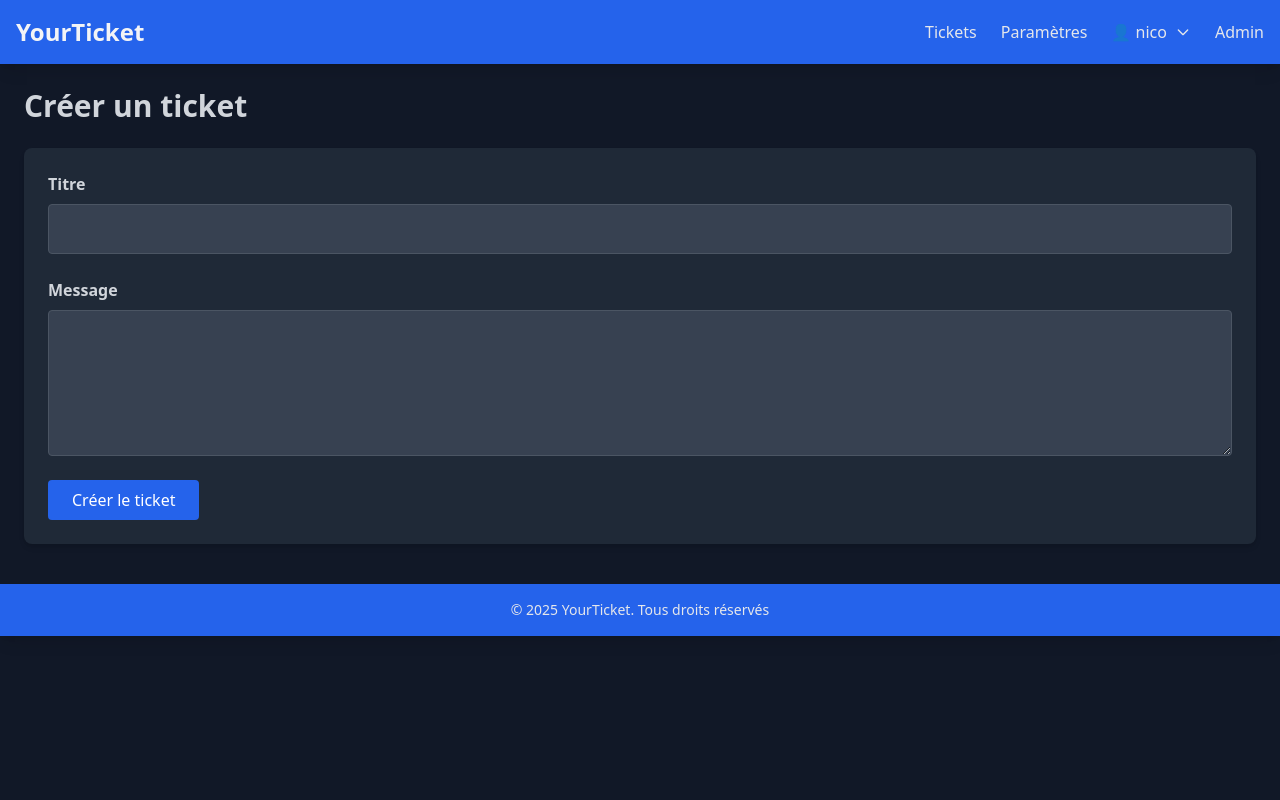
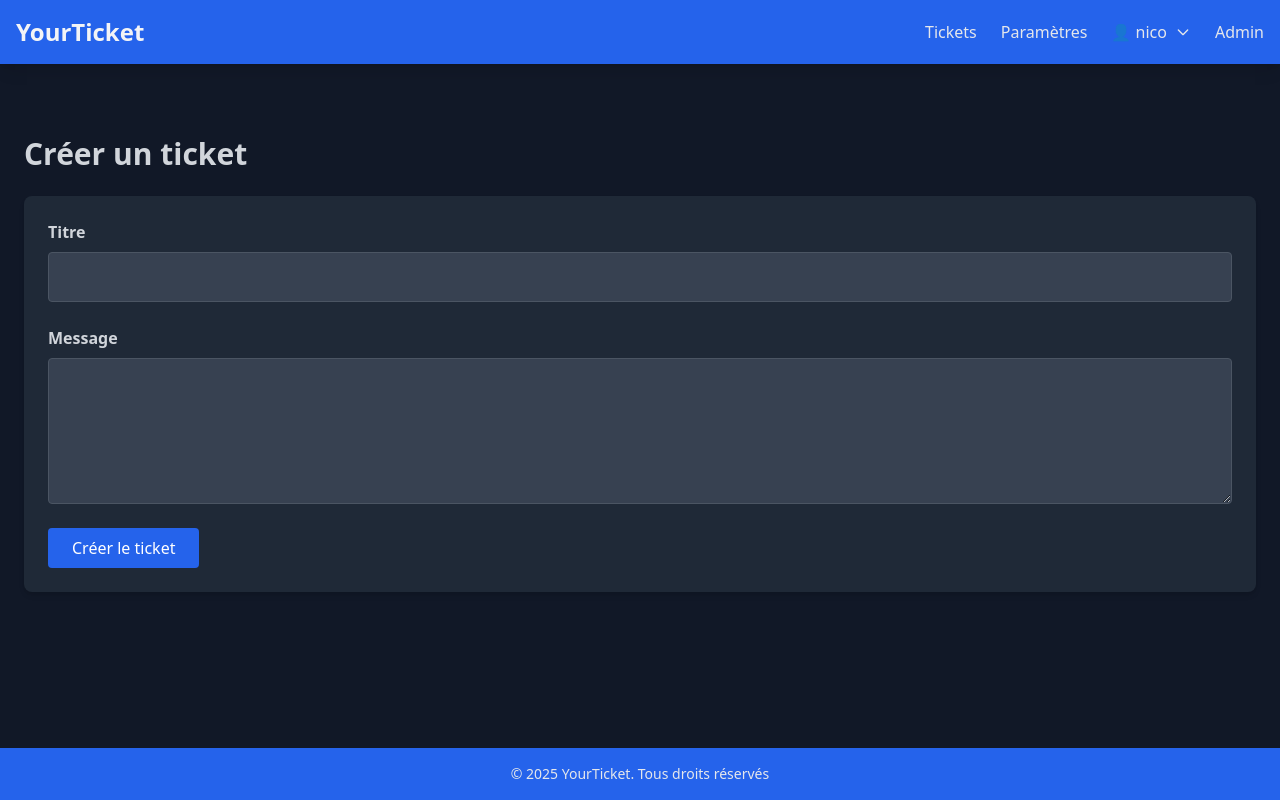
Before and after one commit to NicolasHoubion/WS_2, a PHP site: page /create_ticket.php in a window 1280 px wide. Run offline with PHP 8.4, Linux system fonts and the light colour scheme; a user stored in the database is signed in; data comes from the database, SQL or seed files in the repository; some libraries are stand-ins or nearby versions.

Commit message:
amélioration du style + ajout d'un bouton quand tu n'as pas de ticket dans yourticket.php

```diff
--- a/create_ticket.php
+++ b/create_ticket.php
@@ -62,10 +62,11 @@ if ($_SERVER["REQUEST_METHOD"] === "POST") {
     <meta name="viewport" content="width=device-width, initial-scale=1.0">
     <title><?= t('create_ticket', $translations, $lang) ?></title>
 </head>
-<body class="bg-gray-100 dark:bg-gray-900 text-gray-900 dark:text-gray-100">
+<body class="min-h-screen flex flex-col bg-gray-100 dark:bg-gray-900 text-gray-900 dark:text-gray-100">
     <?php require_once 'src/components/header.php'; ?>
 
-    <main class="max-w-7xl mx-auto p-6">
+    <main class="flex-1 p-6">
+        <div class="max-w-7xl mx-auto min-h-[500px] py-12">
             <h2 class="text-3xl font-bold mb-6 dark:text-gray-300">
                 <?= t('create_ticket', $translations, $lang) ?>
             </h2>
@@ -106,6 +107,7 @@ if ($_SERVER["REQUEST_METHOD"] === "POST") {
                     <?= t('create_ticket_button', $translations, $lang) ?>
                 </button>
             </form>
+        </div>
     </main>
 
     <?php require_once 'src/components/footer.php'; ?>
--- a/src/php/lang.php
+++ b/src/php/lang.php
@@ -196,6 +196,7 @@ $translations = [
         'search' => 'Search',
         'reset' => 'Reset',
         'edit_user' => 'Edit User',
+        'settings_updated' => 'Settings updated successfully',
     ],
 
     // DUTCH TRANSLATE
--- a/yourticket.php
+++ b/yourticket.php
@@ -48,6 +48,11 @@ try {
       <p class="italic text-gray-500 dark:text-gray-400">
         <?= t('no_tickets', $translations, $lang) ?>
       </p>
+      <div class="mt-4">
+        <a href="create_ticket.php" class="inline-block bg-blue-600 hover:bg-blue-700 dark:bg-blue-800 dark:hover:bg-blue-900 text-white px-4 py-2 rounded-lg transition">
+          <?= t('create_ticket', $translations, $lang) ?>
+        </a>
+      </div>
     <?php else: ?>
       <ul class="grid gap-6 grid-cols-1 sm:grid-cols-2 lg:grid-cols-3">
         <?php foreach ($tickets as $t): ?>
```
Lines whose indentation alone changed are shown as unchanged.
